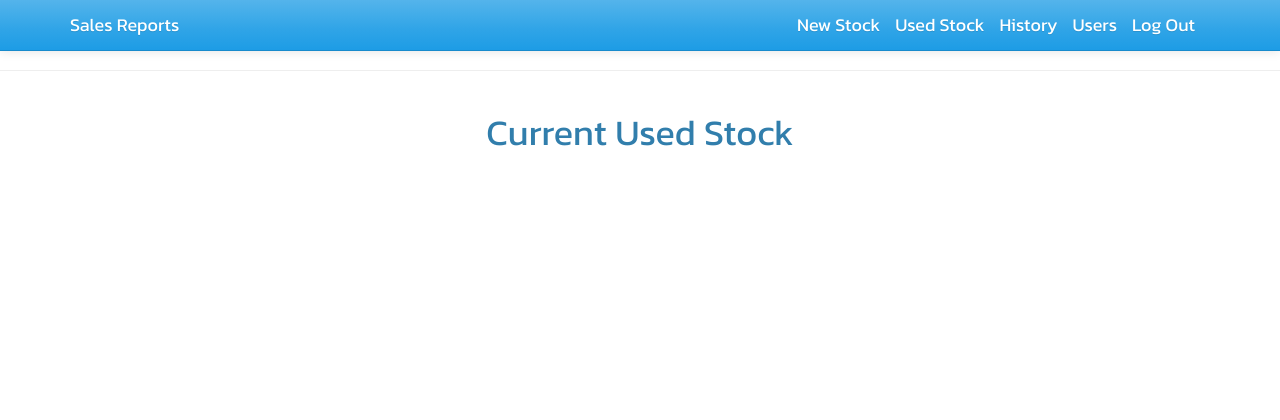
After one commit to Code-Institute-Submissions/CarSales, a Flask app: page /stock/used_stock in a window 1280 px wide. The commit adds this page. Shown: the top 420 px of the page. Run offline with Flask 2, Linux system fonts and the light colour scheme; the visitor is signed in with stand-in values (Sample User, id 1); data comes from the database, SQL or seed files in the repository; data that the repository does not hold is empty; some libraries are stand-ins or nearby versions.

Commit message:
Basic Used Stock Page and Model Structure in Place

```diff
--- a/car_sales/__init__.py
+++ b/car_sales/__init__.py
@@ -6,7 +6,7 @@ app = Flask(__name__)
 
 # Configure Database
 app.config['SECRET_KEY'] = '\xfe\xd6\xef\x82#/\x85\xbe\xcc\r\xcd\x89\x15\xe9,\xd0V\xa4%\xffH\x98kx'
-app.config['SQLALCHEMY_DATABASE_URI'] = 'mysql://root:Imperfect123Cloistered@localhost:3306/salesreports'
+app.config['SQLALCHEMY_DATABASE_URI'] = 'mysql://root:Imperfect123Cloistered@localhost:3306/car_sales'
 app.config['Debug'] = True
 db = SQLAlchemy(app)
 
--- a/car_sales/model.py
+++ b/car_sales/model.py
@@ -4,23 +4,31 @@ from werkzeug.security import check_password_hash, generate_password_hash
 from datetime import datetime
 
 
-class Stock(db.Model):
-    __tablename__ = 'stock'
+class UsedStock(db.Model):
+    __tablename__ = 'used_stock'
     __table_args__ = {'extend_existing': 'True'}
     id = db.Column(db.Integer, primary_key=True)
     make = db.Column(db.String(50), nullable=False)
-    model = db.Column(db.String(100), nullable=True)
-    price = db.Column(db.Integer, nullable=True)
+    model = db.Column(db.String(100), nullable=False)
+    mileage = db.Column(db.String(10), nullable=True)
+    year = db.Column(db.Integer, nullable=True)
+    fuel_type = db.Column(db.String(10), nullable=True)
+    engine_size = db.Column(db.String(8), nullable=True)
+    seats = db.Column(db.Integer, nullable=True)
+    colour = db.Column(db.String(10), nullable=True)
+    transmission = db.Column(db.String(12), nullable=True)
     image_location = db.Column(db.String(50), nullable=True)
+    price = db.Column(db.Float(6, 2), nullable=False)
+    description = db.Column(db.String(3000), nullable=False)
     sold = db.Column(db.Boolean, nullable=False)
 
     @staticmethod
-    def get_all_items():
-        return Stock.query.all()
+    def get_all_used_stock():
+        return UsedStock.query.all()
 
     @staticmethod
-    def get_item_by_id(stock_id):
-        return Stock.query.filter_by(id=stock_id).first_or_404()
+    def get_used_stock_by_id(stock_id):
+        return UsedStock.query.filter_by(id=stock_id).first_or_404()
 
 
 class Users (db.Model, UserMixin):
@@ -65,7 +73,9 @@ class CarSale(db.Model):
     __table_args__ = {'extend_existing': 'True'}
     id = db.Column(db.Integer, primary_key=True)
     order_date = db.Column(db.DateTime, default=datetime.utcnow)
-
+    used_stock_id = db.Column(db.Integer, db.ForeignKey("used_stock.id"))
+    used_stock = db.relationship('UsedStock', lazy='joined',
+                                 backref=db.backref('used_stock', lazy='dynamic'))
 
     @staticmethod
     def get_all_orders():
--- a/car_sales/templates/base.html
+++ b/car_sales/templates/base.html
@@ -31,6 +31,7 @@
                 {% endblock %}
 
                 {% block content %}
+
                 {% endblock %}
             </div>
         </div>
--- a/car_sales/templates/errors/404.html
+++ b/car_sales/templates/errors/404.html
@@ -25,7 +25,7 @@
             </p>
         </div>
         <div class="image-responsive">
-            <img src="{{url_for('static', filename='img/404.jpg')}}")/>
+            <img src="{{url_for('static', filename='img/error/404.jpg')}}")/>
         </div>
     </div>
 </div>
--- a/car_sales/templates/errors/500.html
+++ b/car_sales/templates/errors/500.html
@@ -17,7 +17,7 @@
             </h2>
         </div>
         <div class="image-responsive">
-            <img src="{{url_for('static', filename='img/500.png')}}")/>
+            <img src="{{url_for('static', filename='img/error/500.png')}}")/>
         </div>
         <div class="col-md-12">
             <p>Please contact horan5034@gmail.com to inform him of his mistake.</p>
--- a/car_sales/templates/shared/navbar.html
+++ b/car_sales/templates/shared/navbar.html
@@ -14,7 +14,8 @@
             </div>
             <div class="pull-right">
                 {% if current_user.is_authenticated %}
-                    <a class="navbar-brand" href="{{ url_for('home') }}">Catalog</a>
+                    <a class="navbar-brand" href="{{ url_for('home') }}">New Stock</a>
+                    <a class="navbar-brand" href="{{ url_for('show_all_used_stock') }}">Used Stock</a>
                     <a class="navbar-brand" href="{{ url_for('home') }}">History</a>
                     <a class="navbar-brand" href="{{ url_for('user_table') }}">Users</a>
                     <a class="navbar-brand" href="{{ url_for('logout') }}">Log Out</a>
--- /dev/null
+++ b/car_sales/templates/stock/all_used_stock.html
@@ -0,0 +1,59 @@
+{% extends"base.html" %}
+{% from "form_macros.html" import render_field %}
+
+{% block title %}
+Catalog
+{% endblock %}
+
+{%block jumbotron %}
+    <h1 class="text-center">
+        Current Used Stock
+    </h1>
+{% endblock %}
+
+{% block content %}
+<div class="row">
+    <div class="container">
+        <div class="col-sm-9">
+            {% for used_stock in all_used_stock %}
+                <div class="panel panel-primary">
+                    <div class="panel-heading">
+                        <p>
+                            Name: {{ used_stock.make }} {{used_stock.model }}  &nbsp&nbsp  Year: {{ used_stock.year }}
+                            &nbsp&nbsp Transmission: {{ used_stock.transmission }} &nbsp&nbsp   Colour: {{ used_stock.colour }}
+                            &nbsp&nbsp  Fuel: {{ used_stock.fuel_type }}  &nbsp&nbsp  Seats: {{ used_stock.seats }}
+                        </p>
+                        <p>
+                            Mileage: {{ used_stock.mileage }}  &nbsp&nbsp Engine Size: {{ used_stock.engine_size }}
+
+                        </p>
+                        <p class="text-uppercase">£{{ '%0.2f' | format(used_stock.price | float) }}
+                            &nbsp&nbsp  {% if used_stock.sold == false %} For Sale {% else %} Sold {% endif %}</p>
+                    </div>
+
+                        <div class="panel-body">
+                            <div class="col-md-5">
+                                <img src="{{ url_for('static', filename='img/stock/' + used_stock.image_location)}}" class="img-responsive"/>
+                            </div>
+                            <div class="col-md-7">
+                                {{ used_stock.description }}
+                            </div>
+                        </div>
+
+                    <div class="panel-footer">
+                        <button class="btn btn-primary">
+                            <i class="fa fa-phone" aria-hidden="true"></i> Enquire
+                        </button>
+                        <button class="btn btn-primary pull-right">
+                            <i aria-hidden="true" class="fa fa-car"></i> Book Test Drive
+                        </button>
+                    </div>
+                </div>
+            {% endfor %}
+        </div>
+        <div class="col-md-3">
+
+        </div>
+    </div>
+</div>
+{% endblock %}
--- a/car_sales/view.py
+++ b/car_sales/view.py
@@ -2,7 +2,7 @@ from flask import render_template, flash, redirect, url_for, request, abort, jso
 from form import LoginForm, SignupForm, EditUser
 from car_sales import app, login_manager, db
 from flask_login import login_required, login_user, logout_user, current_user
-from model import Users, CarSale, Stock
+from model import Users, CarSale, UsedStock
 from datetime import datetime
 
 
@@ -88,6 +88,14 @@ def disable_user(user_id):
     return render_template("admin/user_table.html", users=users)
 
 
+@app.route("/stock/used_stock")
+@login_required
+def show_all_used_stock():
+    all_used_stock = UsedStock.get_all_used_stock();
+
+    return render_template("stock/all_used_stock.html", all_used_stock=all_used_stock)
+
+
 @app.errorhandler(404)
 def page_not_found(e):
     return render_template('errors/404.html'), 404
```
Also changed, not shown: car_sales/form.py (+4 -4 lines), manage.py (+24 -4 lines).
